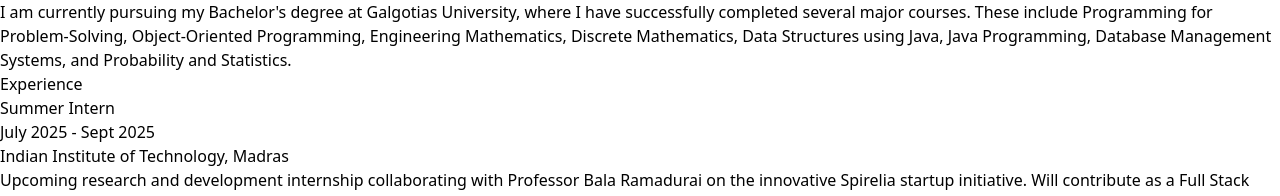
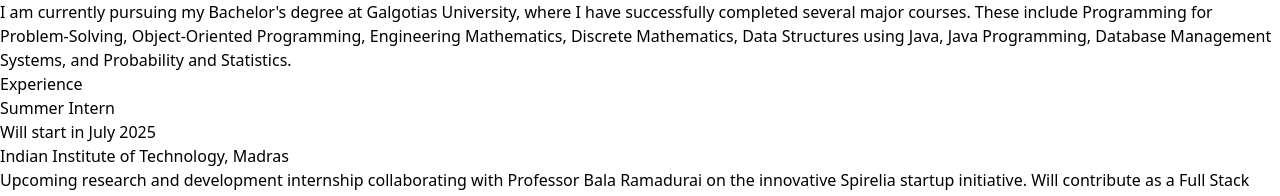
Before and after one commit to whyvineet/portfolio, a React (Vite) app: page / in a window 1280 px wide. Shown: the part 1842-2038 px from the top of the page. Built offline with nearby package versions, Linux system fonts and the light colour scheme; no server answers.

Commit message:
fix: update internship period description for clarity

```diff
--- a/src/data/portfolioData.js
+++ b/src/data/portfolioData.js
@@ -3,7 +3,7 @@
     {
       title: "Summer Intern",
       company: "Indian Institute of Technology, Madras",
-      period: "July 2025 - Sept 2025",
+      period: "Will start in July 2025",
       description: "Upcoming research and development internship collaborating with Professor Bala Ramadurai on the innovative Spirelia startup initiative. Will contribute as a Full Stack Developer to build scalable web solutions.",
       link: "",
     },
```
